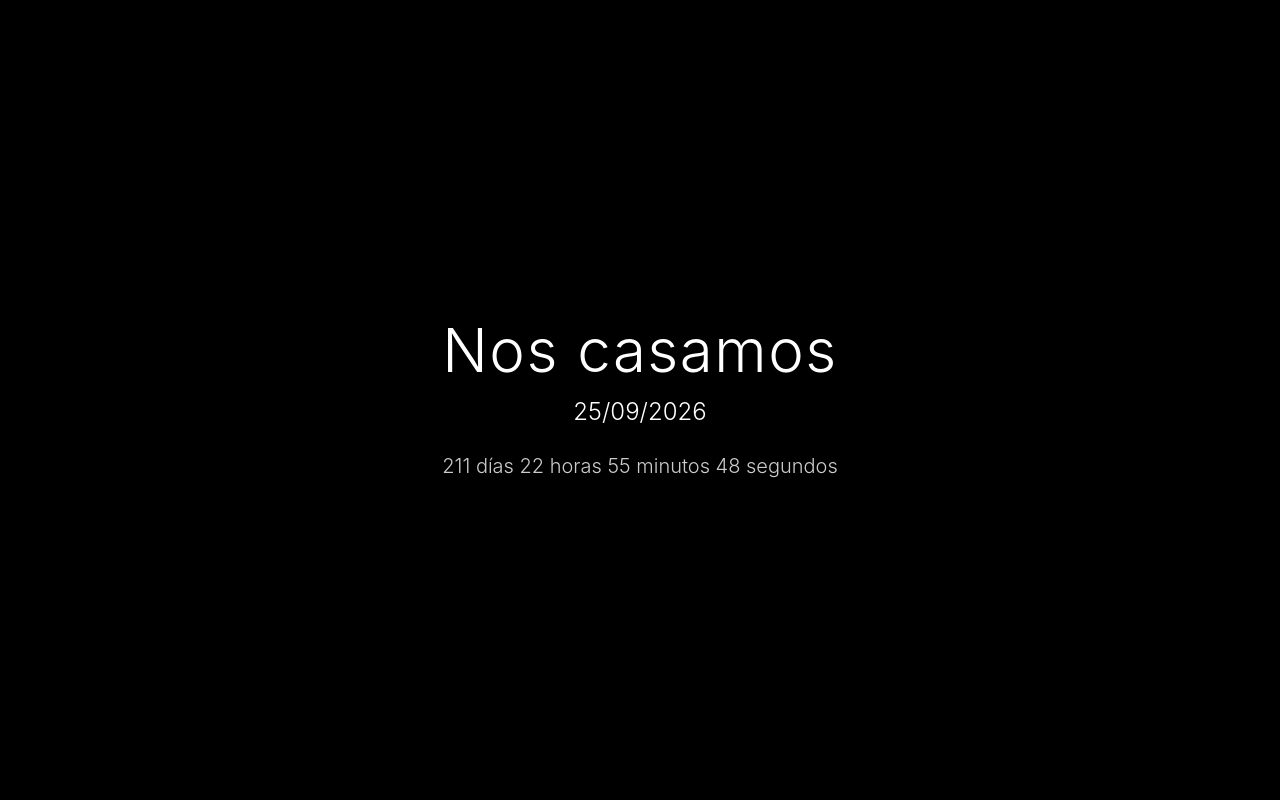
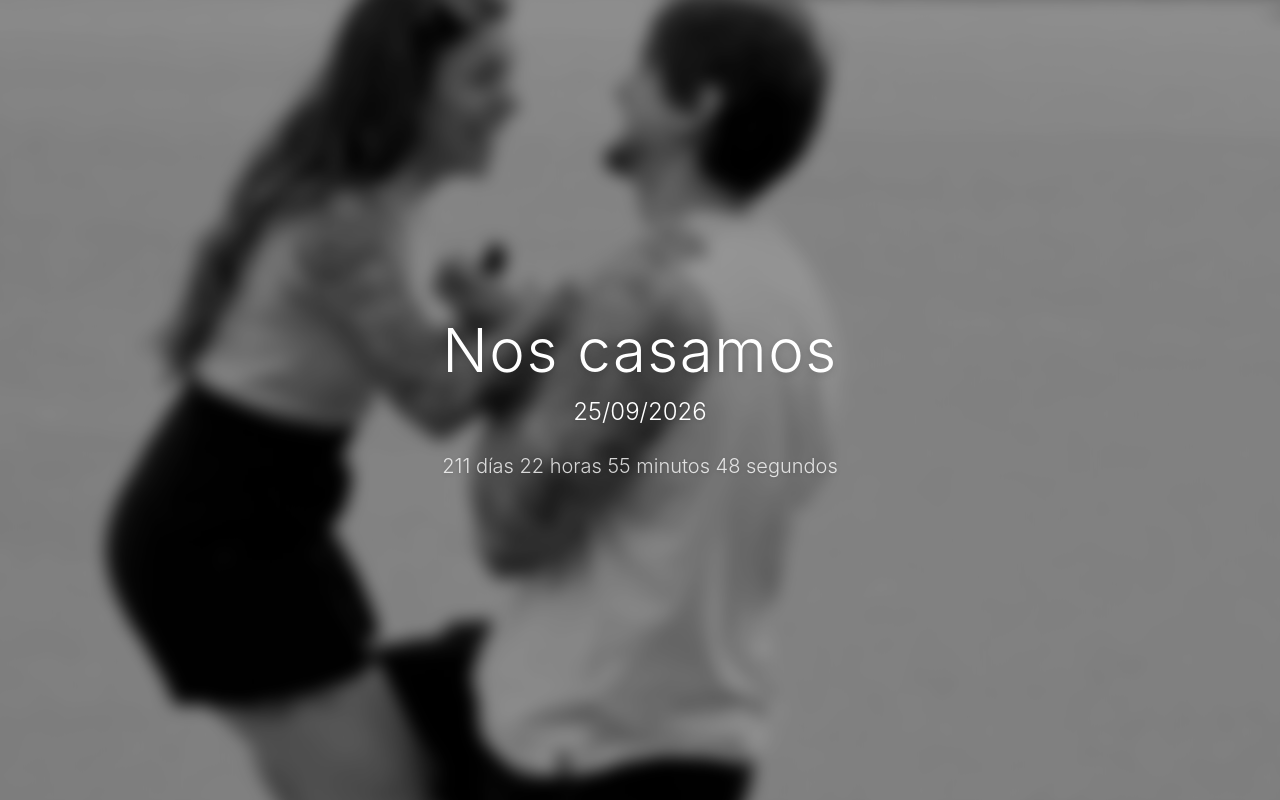
Before and after one commit to Nahue941/wedding, a React (Vite) app: page / in a window 1280 px wide. Built offline with nearby package versions, Linux system fonts and the light colour scheme.

Commit message:
Add hero photo

```diff
--- a/src/components/Hero/Hero.jsx
+++ b/src/components/Hero/Hero.jsx
@@ -4,15 +4,37 @@ export default function Hero() {
   const weddingDate = new Date("2026-09-25T00:00:00");
 
   return (
-    <section className="min-h-screen bg-black text-white flex items-center justify-center">
-      <div className="text-center px-6">
-        <h1 className="text-4xl sm:text-6xl font-light tracking-wide mb-4">
+    <section className="relative min-h-screen flex items-center justify-center overflow-hidden bg-black">
+      {/* Background image */}
+      <div
+        className="
+          absolute inset-0
+          bg-[url('/images/hero.jpeg')]
+          bg-no-repeat
+          bg-center
+          bg-contain
+          sm:bg-cover
+          filter grayscale blur-sm
+          scale-105
+        "
+      />
+
+      {/* Dark overlay opcional para mejor contraste */}
+      <div className="absolute inset-0 bg-black/40" />
+
+      {/* Content */}
+      <div className="relative z-10 text-center px-6 text-white">
+        <h1 className="text-4xl sm:text-6xl font-light tracking-wide mb-4 drop-shadow-md">
           Nos casamos
         </h1>
 
-        <h2 className="text-xl sm:text-2xl font-light mb-6">25/09/2026</h2>
+        <h2 className="text-xl sm:text-2xl font-light mb-6 drop-shadow-sm">
+          25/09/2026
+        </h2>
 
-        <Countdown targetDate={weddingDate} />
+        <div className="drop-shadow-sm">
+          <Countdown targetDate={weddingDate} />
+        </div>
       </div>
     </section>
   );
```
Also changed, not shown: public/images/hero.jpeg (added).
